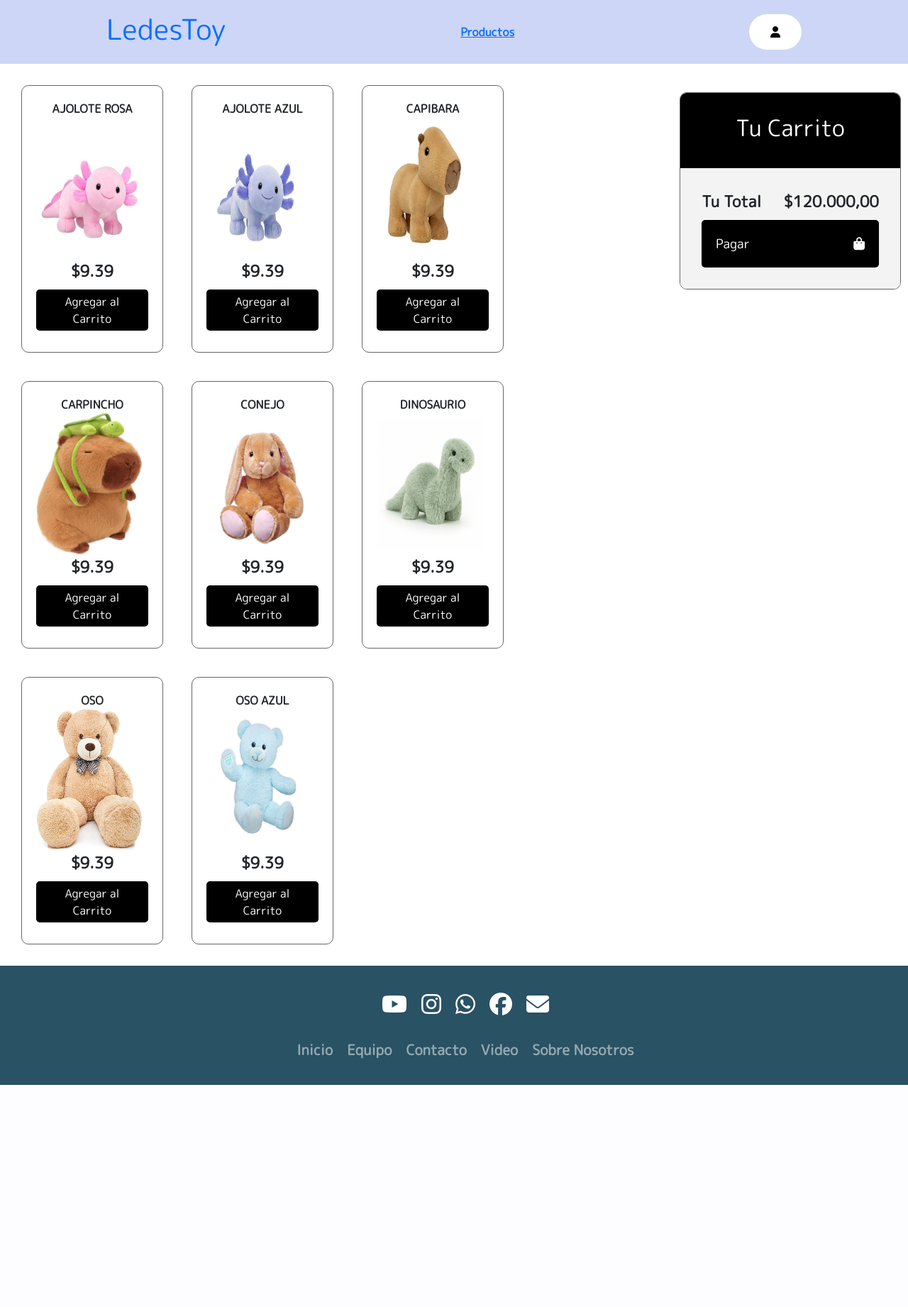
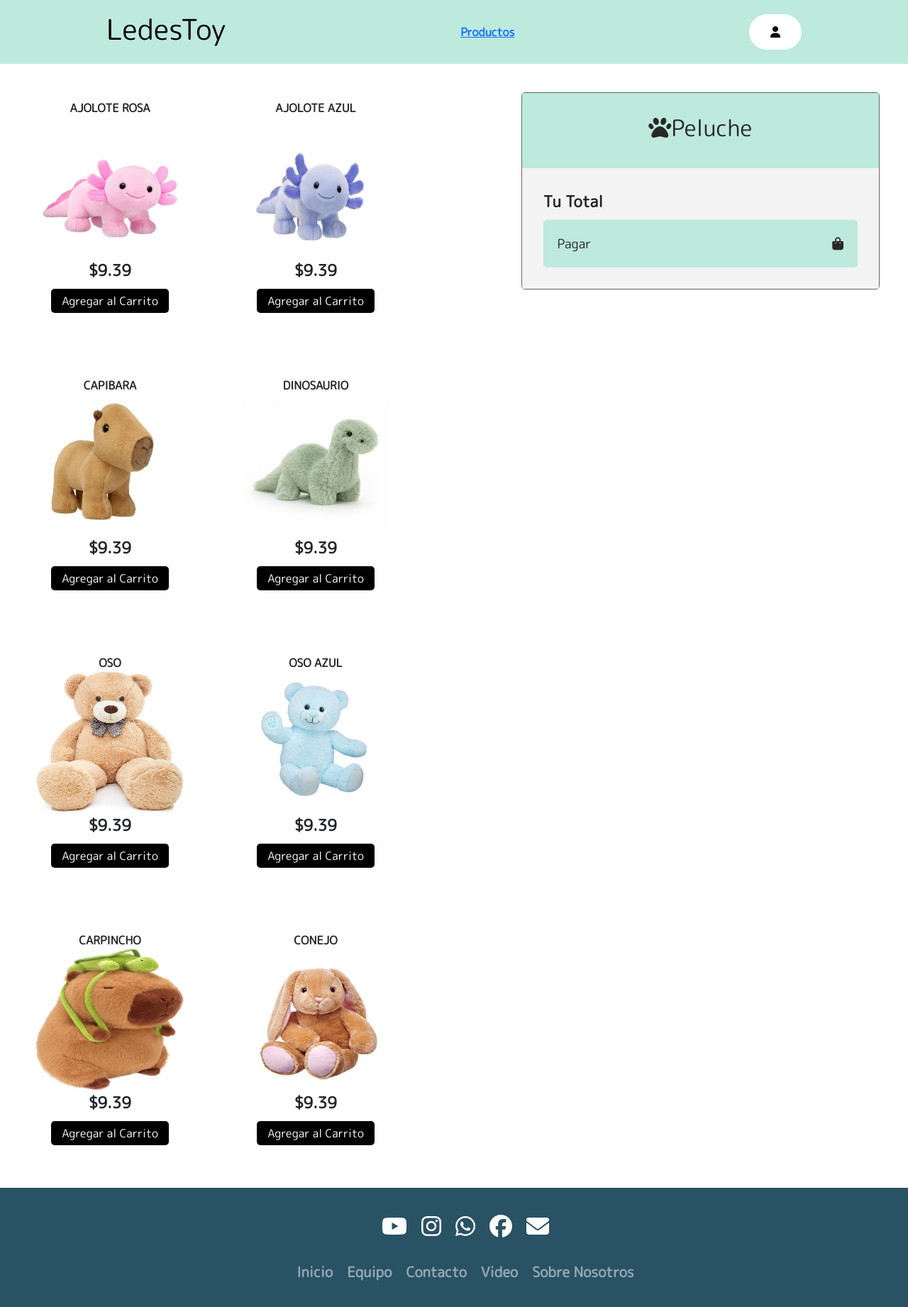
Before and after one commit to Roturox/LedesToy, a PHP site: page /app/templates/Productos.html in a window 1280 px wide. Shown: the whole page at 71% size. Before the commit the page ends 1529 px from the top, so only its background shows below. Run offline with PHP 8.4, Linux system fonts and the light colour scheme.

Commit message:
Modifique algunas cosas le agregue la search-bar y tengo que definir loss colores que estan feos)

```diff
--- a/app/static/css/style.css
+++ b/app/static/css/style.css
@@ -11,7 +11,7 @@
 
 /* Estilos del header */
 .header {
-    background-color:#CDD6F6;
+    background-color:#BEE9DD;
     display: flex;
     justify-content: space-between;
     align-items: center;
@@ -21,8 +21,8 @@
 
 .logo a{
     text-decoration: none;
-
-}
+    color: #000;
+    }
 
 /* Estilos del btn-login */
 .header .btn-login button {
@@ -435,30 +435,26 @@
 
 /* Estamos probando carajo */
 .contenedor{
-    max-width: 1300px;
     padding: 10px;
-    margin: auto;
     display: flex;
-    /* oculto lo que queda fuera del .contenedor */
-    contain: paint;
 }
 /* SECCION CONTENEDOR DE ITEMS */
 .contenedor .contenedor-items{
     display: flex;
     flex-wrap: wrap;
+    width: 60%;
 }
 .contenedor .contenedor-items .item{
-    max-width: 200px;
+    width: 250px;
     margin: auto;
-    border: 1px solid #666;
     border-radius: 10px;
     padding: 20px;
     margin: 20px;
     transition: .3s;
 }
 .contenedor .contenedor-items .item .img-item{
-    width: 150px;
     height: 200px;
+    width: 100%;
 }
 .contenedor .contenedor-items .item:hover{
     box-shadow: 0 0 10px #666;
@@ -489,11 +485,11 @@
 }
 /* seccion carrito */
 .carrito{
-    position: absolute;
+    border-radius: 0.3125rem;
     border: 1px solid #666;
-    width: 50%;
+    width: 550px;
     margin-top: 30px;
-    border-radius: 10px;
+    margin: 30px;
     overflow: hidden;
     margin-bottom: auto;
     position: sticky !important;
@@ -501,8 +497,8 @@
     transition: .3s;
 }
 .carrito .header-carrito{
-    background-color: #000;
-    color: #fff;
+    background-color: #BEE9DD;
+    color: #282828;
     text-align: center;
     padding: 30px 0;
 }
@@ -589,8 +586,8 @@
     display: block;
     width: 100%;
     border: none;
-    background: #000;
-    color: #fff;
+    background: #BEE9DD;
+    color: #282828;
     border-radius: 5px;
     font-size: 18px;
     padding: 20px;
--- a/app/templates/Productos.html
+++ b/app/templates/Productos.html
@@ -30,6 +30,7 @@
     <section class="contenedor">
         <!-- Contenedor de elementos -->
         <div class="contenedor-items">
+
                         <div class="item">
                             <span class="titulo-item">Ajolote Rosa</span>
                             <img src="../static/img/img_peluches/Ajolote.jpg" alt="" class="img-item">
@@ -47,20 +48,6 @@
                         <div class="item">
                             <span class="titulo-item">Capibara</span>
                             <img src="../static/img/img_peluches/capibara.png" alt="" class="img-item">
-                <span class="precio-item">$9.39</span>
-                <button class="boton-item">Agregar al Carrito</button>
-            </div>
-
-            <div class="item">
-                <span class="titulo-item">Carpincho </span>
-                <img src="../static/img/img_peluches/carpincho-mochi.jpg" alt="" class="img-item">
-                <span class="precio-item">$9.39</span>
-                <button class="boton-item">Agregar al Carrito</button>
-            </div>
-
-            <div class="item">
-                <span class="titulo-item">Conejo</span>
-                <img src="../static/img/img_peluches/conejo.png" alt="" class="img-item">
                             <span class="precio-item">$9.39</span>
                             <button class="boton-item">Agregar al Carrito</button>
                         </div>
@@ -85,20 +72,31 @@
                             <span class="precio-item">$9.39</span>
                             <button class="boton-item">Agregar al Carrito</button>
                         </div>
+
+                        <div class="item">
+                            <span class="titulo-item">Carpincho </span>
+                            <img src="../static/img/img_peluches/carpincho-mochi.jpg" alt="" class="img-item">
+                            <span class="precio-item">$9.39</span>
+                            <button class="boton-item">Agregar al Carrito</button>
+                        </div>
+
+                        <div class="item">
+                            <span class="titulo-item">Conejo</span>
+                            <img src="../static/img/img_peluches/conejo.png" alt="" class="img-item">
+                            <span class="precio-item">$9.39</span>
+                            <button class="boton-item">Agregar al Carrito</button>
+                        </div>
         </div>
         <!-- Carrito de Compras -->
         <div class="carrito" id="carrito">
             <div class="header-carrito">
-                <h2>Tu Carrito</h2>
+                <h2><i class="fa-solid fa-paw"></i>Peluche</h2>
             </div>
-
             <div class="carrito-items">
             </div>
             <div class="carrito-total">
                 <div class="fila">
                     <strong>Tu Total</strong>
-                    <span class="carrito-precio-total">
-                        $120.000,00
                     </span>
                 </div>
                 <button class="btn-pagar">Pagar <i class="fa-solid fa-bag-shopping"></i> </button>
--- a/app/templates/registrar_usuarios.html
+++ b/app/templates/registrar_usuarios.html
@@ -5,7 +5,7 @@
     <!-- Link del boostrap -->
     <link href="https://cdn.jsdelivr.net/npm/bootstrap@5.3.3/dist/css/bootstrap.min.css" rel="stylesheet" integrity="sha384-QWTKZyjpPEjISv5WaRU9OFeRpok6YctnYmDr5pNlyT2bRjXh0JMhjY6hW+ALEwIH" crossorigin="anonymous">
     <!-- Link del css -->
-    <link rel="stylesheet" href="../css/style.css">
+    <link rel="stylesheet" href="../static/css/style.css">
     <!-- Link de los Icon -->
     <link rel="stylesheet" href="https://fonts.googleapis.com/css2?family=Material+Symbols+Rounded:opsz,wght,FILL,GRAD@48,400,0,0" />
     <link rel="stylesheet" href="https://cdnjs.cloudflare.com/ajax/libs/font-awesome/6.5.2/css/all.min.css">
@@ -20,7 +20,7 @@
     <!-- Header de la pagina -->
     <header class="header">
         <div class="logo">
-            <a href="../index.html"><h1>LedesToy</h1></a>
+            <a href="../../index.html"><h1>LedesToy</h1></a>
         </div>
 
         <a href="./login.html" class="btn-login"><button><i class="fa-solid fa-user"></i></button></a>
```
Also changed, not shown: other parts of app/static/css/style.css (+33 -26 lines), cosistas.txt (added, +34 -0 lines), index.html (+11 -6 lines). Lines whose indentation alone changed are shown as unchanged.
